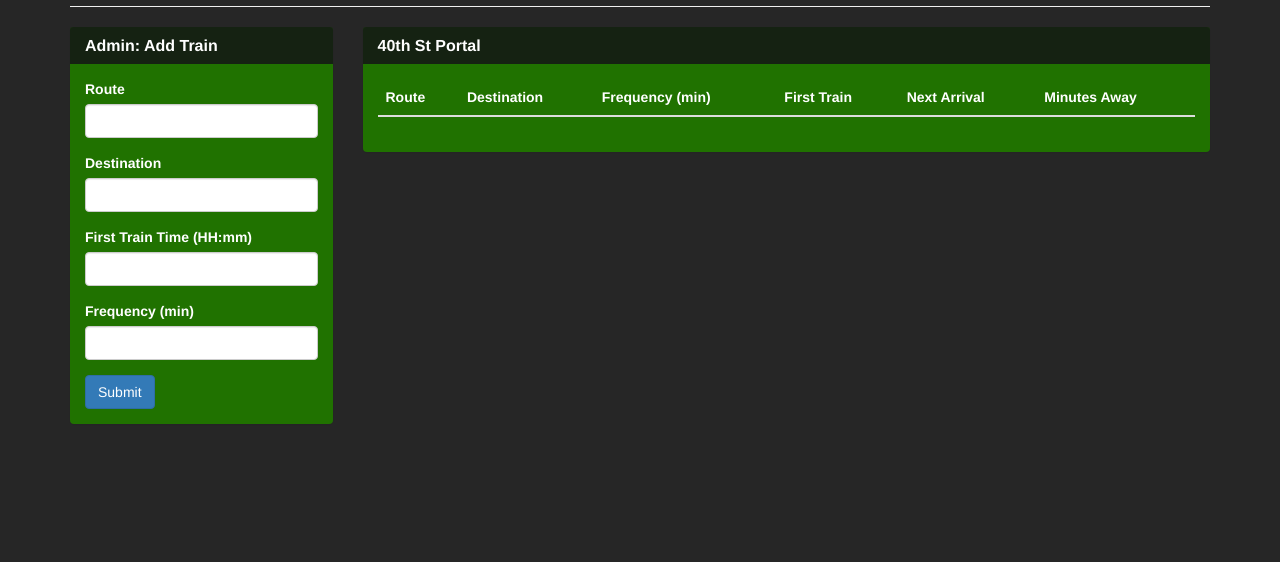
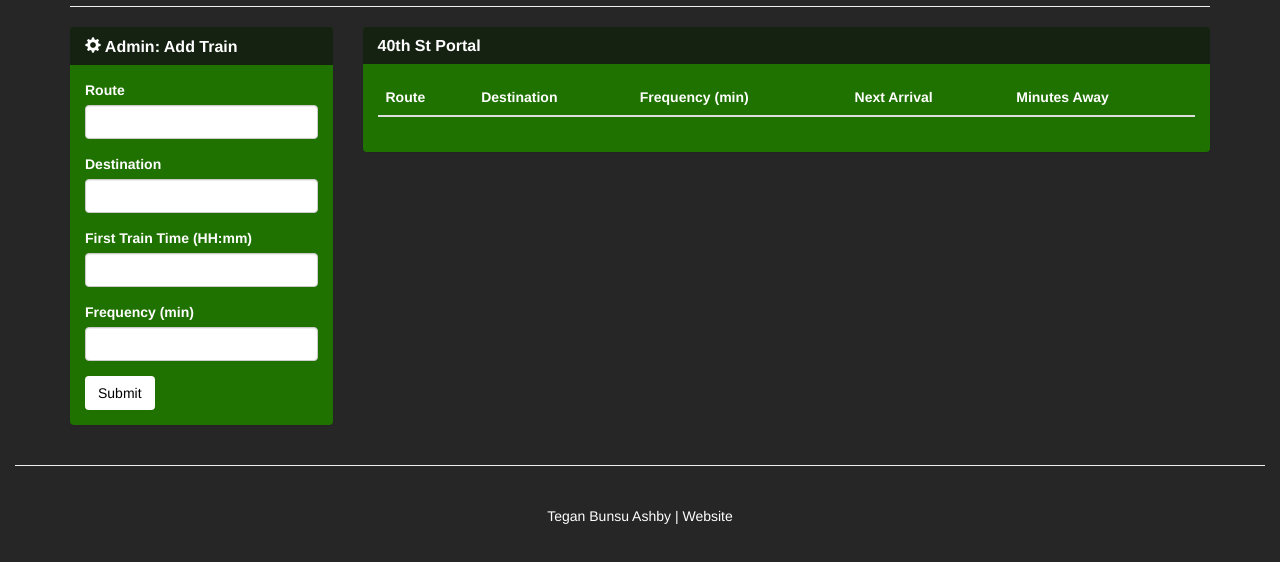
Before and after one commit to bunsushi/SEPTA-Schedule, a plain HTML site: page admin.html in a window 1280 px wide. Shown: the part 222-784 px from the top of the page. Drawn offline with nearby package versions, Linux system fonts and the light colour scheme; no server answers.

Commit message:
update CSS for footer and admin panels + links

```diff
--- a/admin.html
+++ b/admin.html
@@ -34,10 +34,14 @@
         <div class="page-header">
             <div class="row">
                 <div class="col-md-2">
+                    <a href="http://www.septa.org/" target="_blank">
                         <img src="assets/images/septa-logo-name.png" alt="SEPTA logo" id="septa-logo">
+                    </a>
                 </div>
                 <div class="col-md-7" id="septa-header">
+                    <a href="index.html">
                         <h1>Trolley Tracker*</h1>
+                    </a>
                     <h3>Southeastern Pennsylvania Transportation Authority</h5>
                         <h5>*A made-up transit timetable of my dreams where my trolley actually comes at a predictable time</h5>
                 </div>
@@ -65,7 +69,8 @@
                 <div class="panel panel-primary">
                     <div class="panel-heading">
                         <h3 class="panel-title">
-                            <strong>Admin: Add Train</strong>
+                            <strong>
+                                <span class="glyphicon glyphicon-cog"></span> Admin: Add Train</strong>
                         </h3>
                     </div>
                     <div class="panel-body">
@@ -92,7 +97,7 @@
                                 <label for="rate-input">Frequency (min)</label>
                                 <input class="form-control" id="frequency-input" type="text">
                             </div>
-                            <button class="btn btn-primary" id="add-train" type="submit">Submit</button>
+                            <button class="btn" id="add-train" type="submit">Submit</button>
                         </form>
 
                     </div>
@@ -115,7 +120,6 @@
                                     <th>Route</th>
                                     <th>Destination</th>
                                     <th>Frequency (min)</th>
-                                    <th>First Train</th>
                                     <th>Next Arrival</th>
                                     <th>Minutes Away</th>
                                 </tr>
@@ -131,6 +135,13 @@
 
     </div>
 
+    <div class="container-fluid">
+        <hr>
+        <footer>Tegan Bunsu Ashby |
+            <a href="https://bunsushi.github.io">Website</a>
+        </footer>
+    </div>
+
     <!-- Custom JavaScript -->
     <script src="assets/javascript/update.js"></script>
 
--- a/assets/css/style.css
+++ b/assets/css/style.css
@@ -5,6 +5,15 @@ body {
 
 h1 {
     font-size: 5em;
+}
+
+a {
+    color: #fff;
+}
+
+a:hover {
+    color: #fff;
+    text-decoration: none;
 }
 
 /* Header Styles */
@@ -93,7 +102,17 @@ tr:hover {
     background-color: #3d741f;
 }
 
+button {
+    background-color: #fff;
+    color: #000;
+}
+
 /* Footer Styles */
 footer {
     text-align: center;
+    padding: 20px;
 }
+
+footer a:hover {
+    color: #207200;
+}
--- a/assets/javascript/update.js
+++ b/assets/javascript/update.js
@@ -49,7 +49,6 @@ var firstTrain;
 var frequency;
 
 var currentTime;
-// var fullYear = moment(currentTime).subtract(1, "years");
 
 // Capture Admin Button Click
 $("#add-train").on("click", function (event) {
@@ -80,8 +79,6 @@ $("#add-train").on("click", function (event) {
     $("#frequency-input").val("");
 });
 
-// The problem occurs when currentTime changes updates
-
 // Update minutes away by triggering change in firebase children
 function timeUpdater() {
     database.ref().child('trains').once('value', function (snapshot) {
@@ -96,7 +93,7 @@ function timeUpdater() {
 
 setInterval(timeUpdater, 1000);
 
-// // Fetch data from Firebase
+// Fetch data from Firebase
 database.ref().child('trains').on("value", function (childSnapshot) {
     $('tbody').empty();
 
@@ -124,8 +121,6 @@ database.ref().child('trains').on("value", function (childSnapshot) {
         row.append("<td>" + train + "</td>");
         row.append("<td><span class='glyphicon glyphicon-circle-arrow-right'></span> " + destination + "</td>");
         row.append("<td> Every " + frequency + " minutes</td>");
-        row.append("<td>" + firstTrain + "</td>");
-        // row.append("<td>" + childSnapshot.val().currentTime + "</td>");
         row.append("<td>" + nextTrain + "</td>");
         row.append("<td>" + minutesAway + "</td>");
         $("#train-table").append(row);
```
Also changed, not shown: index.html (+5 -3 lines). Lines whose indentation alone changed are shown as unchanged.
